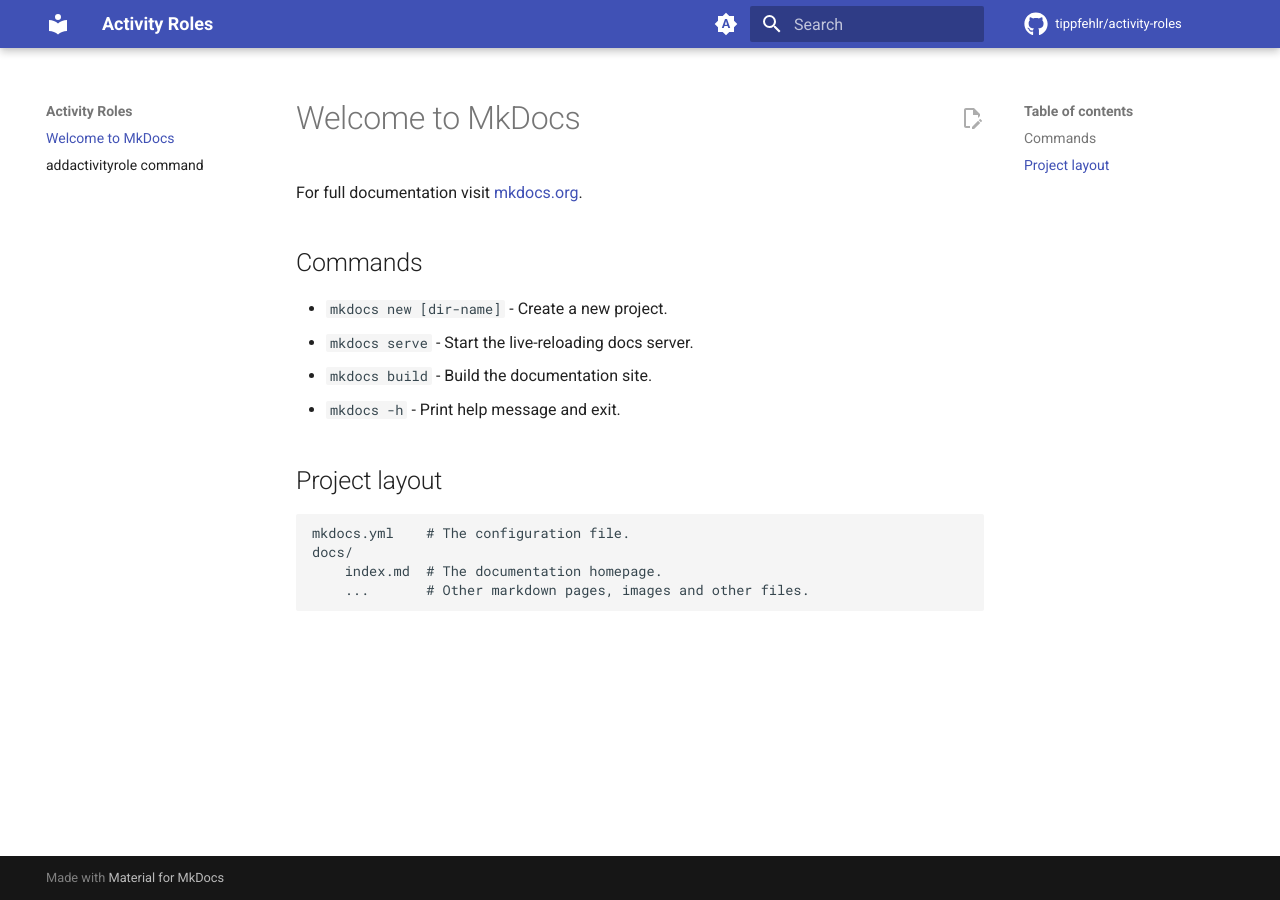
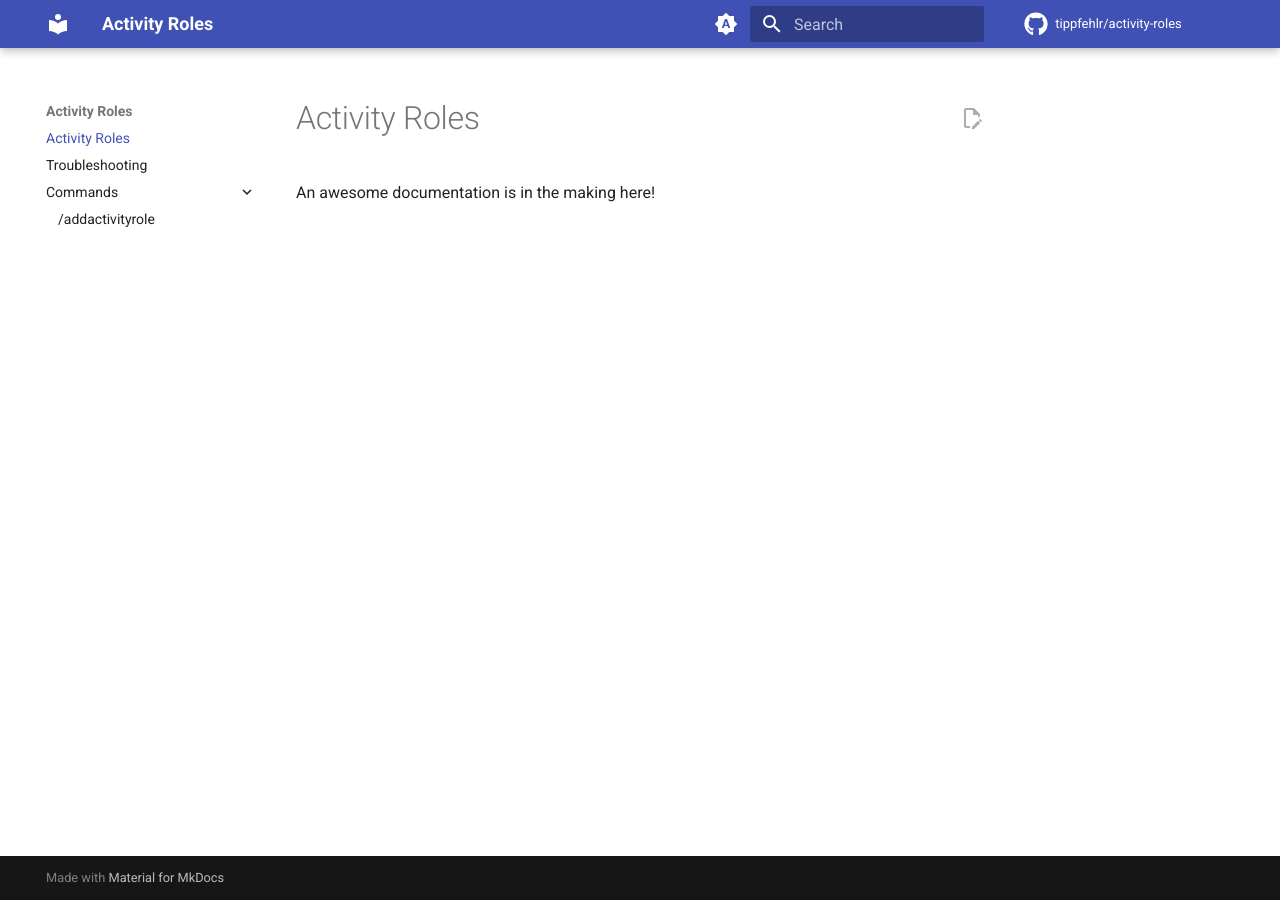
Before and after one commit to tippfehlr/activity-roles, an MkDocs documentation site: the page built from docs/docs/index.md, in a window 1280 px wide. Built offline with MkDocs 1.6.1 and Material for MkDocs 9.7.7, drawn with Linux system fonts in a browser that asks for light colours; comment, search, counter and statistics services are not loaded.

Commit message:
docs: move faq to dedicated troubleshooting

```diff
--- a/docs/docs/index.md
+++ b/docs/docs/index.md
@@ -1,17 +1,3 @@
-# Welcome to MkDocs
+# Activity Roles
 
-For full documentation visit [mkdocs.org](https://www.mkdocs.org).
-
-## Commands
-
-* `mkdocs new [dir-name]` - Create a new project.
-* `mkdocs serve` - Start the live-reloading docs server.
-* `mkdocs build` - Build the documentation site.
-* `mkdocs -h` - Print help message and exit.
-
-## Project layout
-
-    mkdocs.yml    # The configuration file.
-    docs/
-        index.md  # The documentation homepage.
-        ...       # Other markdown pages, images and other files.
+An awesome documentation is in the making here!
--- a/docs/mkdocs.yml
+++ b/docs/mkdocs.yml
@@ -49,3 +49,11 @@
 extra:
   analytics:
     provider: custom
+markdown_extensions:
+  - attr_list
+  - pymdownx.emoji:
+      emoji_index: !!python/name:material.extensions.emoji.twemoji
+      emoji_generator: !!python/name:material.extensions.emoji.to_svg
+  - admonition
+  - pymdownx.details
+  - pymdownx.superfences
```
Also changed, not shown: docs/docs/addactivityrole.md (deleted, +0 -16 lines), docs/docs/commands/addactivityrole.md (added, +17 -0 lines), docs/docs/troubleshooting.md (added, +9 -0 lines).
